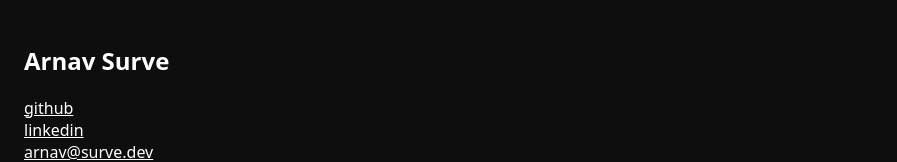
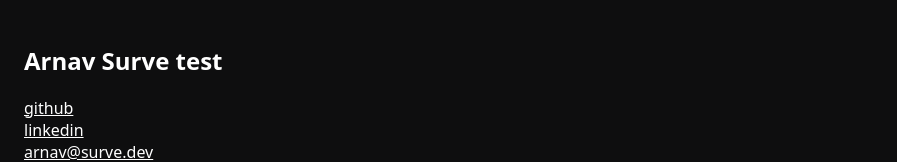
Before and after one commit to arnavsurve/site, a React (Vite) app: page / in a window 1280 px wide. Shown: the top 162 px of the page, without its empty margins (0-897 px from the left). Built offline with nearby package versions, Linux system fonts and the light colour scheme.

Commit message:
verify ci/cd

```diff
--- a/src/components/organisms/Home.tsx
+++ b/src/components/organisms/Home.tsx
@@ -4,7 +4,7 @@ const Home = () => {
   //https://64.media.tumblr.com/dbfb353e4457dc889bb160ae4a849772/7c4eef3239d7163b-be/s2048x3072/88fb52061037283353688a2f130cee47b6698408.jpg
   return (
     <div>
-      <h2>Arnav Surve</h2>
+      <h2>Arnav Surve test</h2>
 
       <a href="https://github.com/arnavsurve">github</a>
       <br />
```
